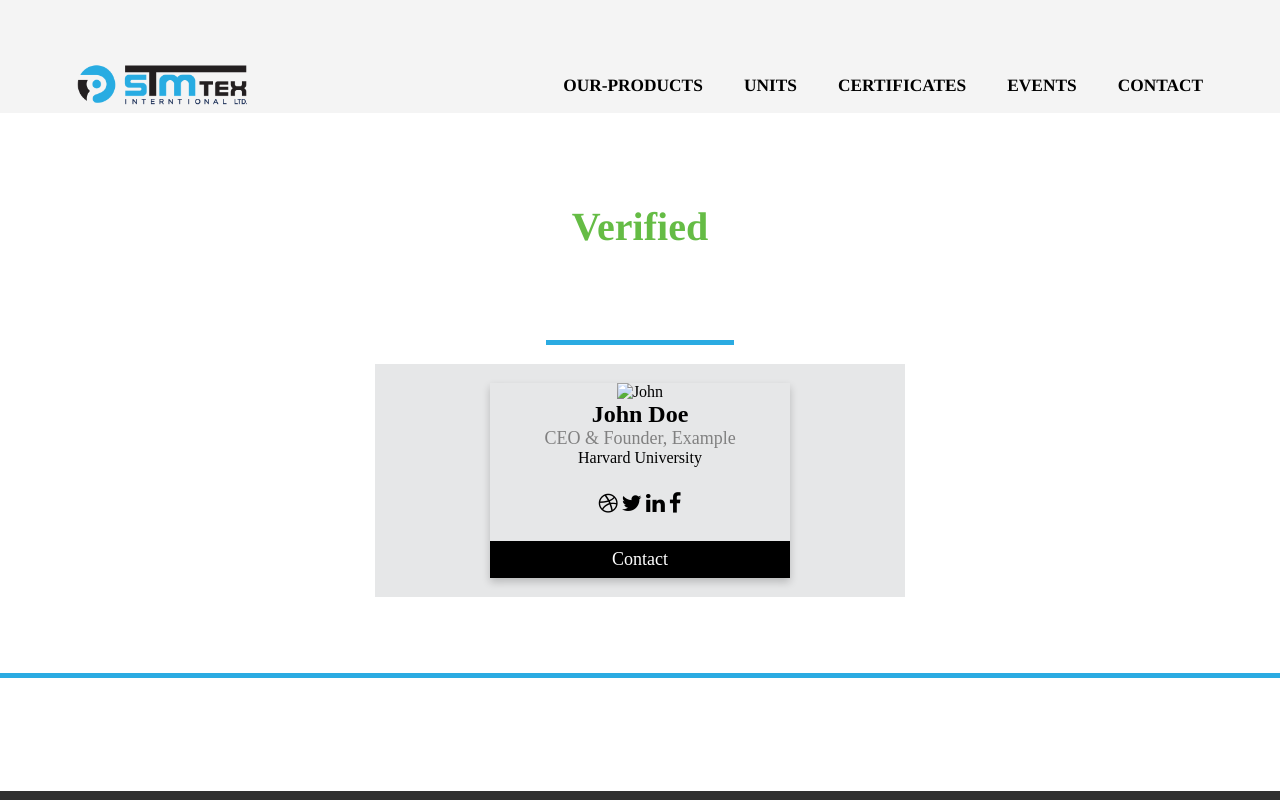
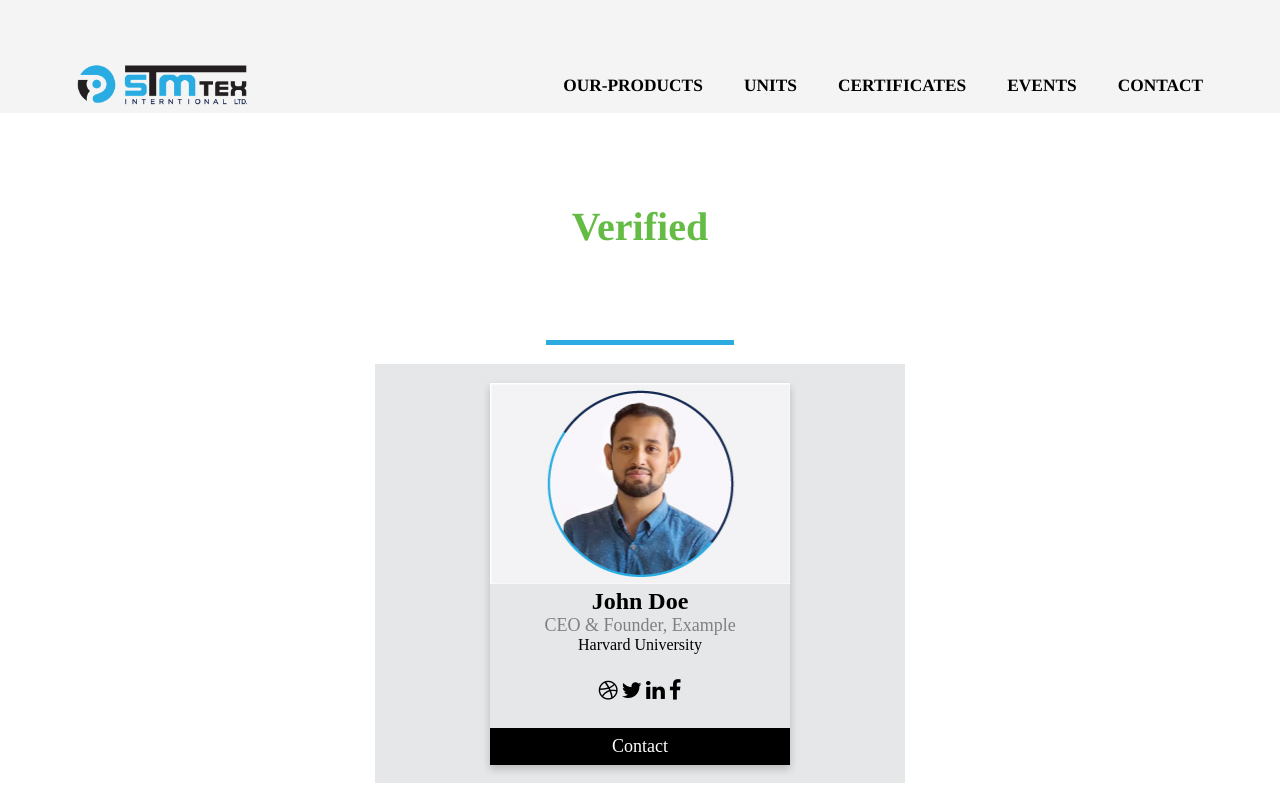
Before and after one commit to Nazmul-Nayeem/STMTex-International-Ltd., a plain HTML site: page html/employeeid/1012.html in a window 1280 px wide. Shown: the top 800 px of the page. Drawn offline with Linux system fonts and the light colour scheme; grey boxes are pictures that could not be loaded; files whose address does not match are found by name.

Commit message:
Update 1012.html

```diff
--- a/html/employeeid/1012.html
+++ b/html/employeeid/1012.html
@@ -81,7 +81,7 @@ button:hover, a:hover {
 
 	<div class="certificate">
 	    <div class="card">
-              <img src="/w3images/team2.jpg" alt="John" style="width:100%">
+              <img src="/img/sajib.jpg" alt="John" style="width:100%">
               <h1>John Doe</h1>
               <p class="title">CEO & Founder, Example</p>
              <p>Harvard University</p>
```
